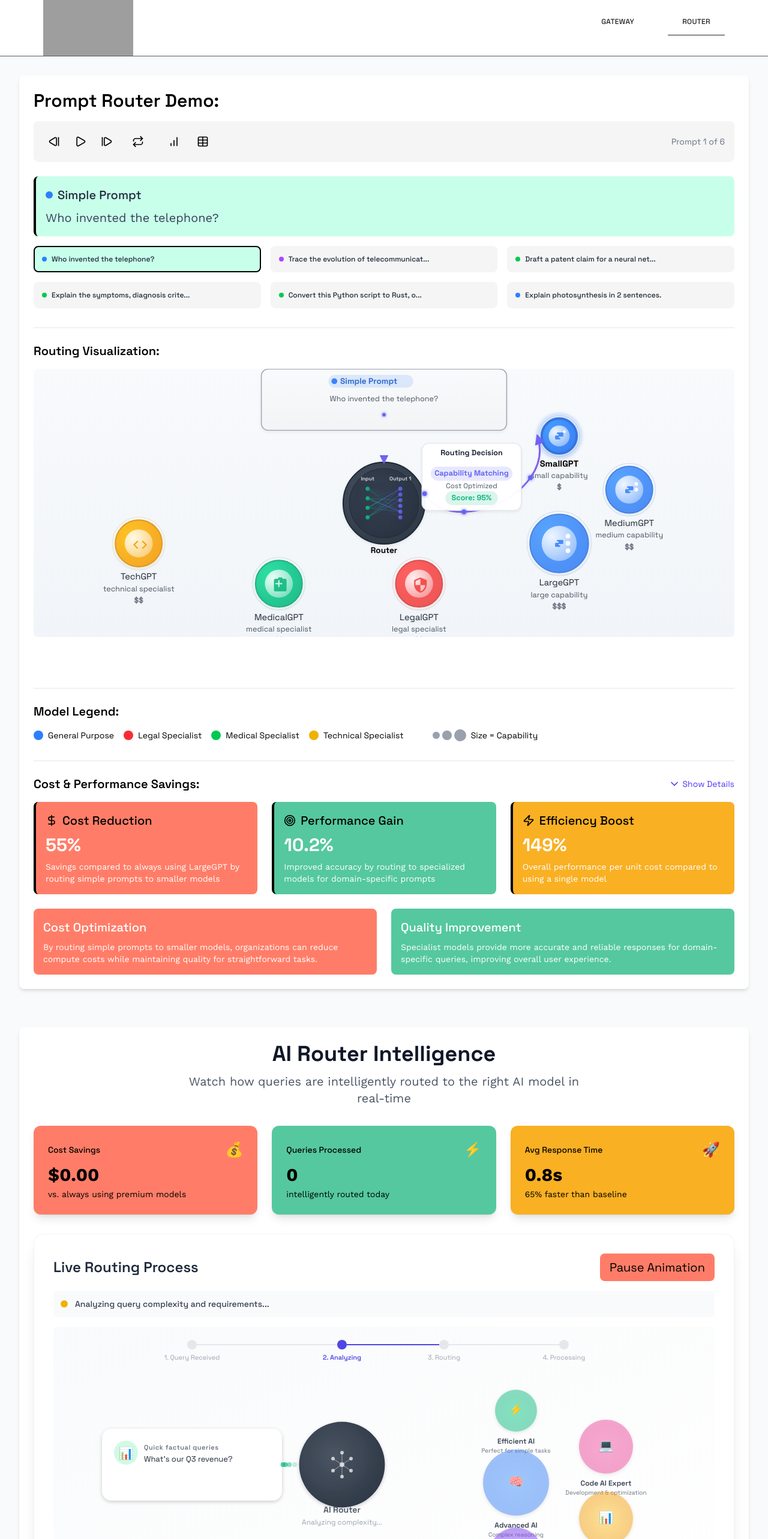
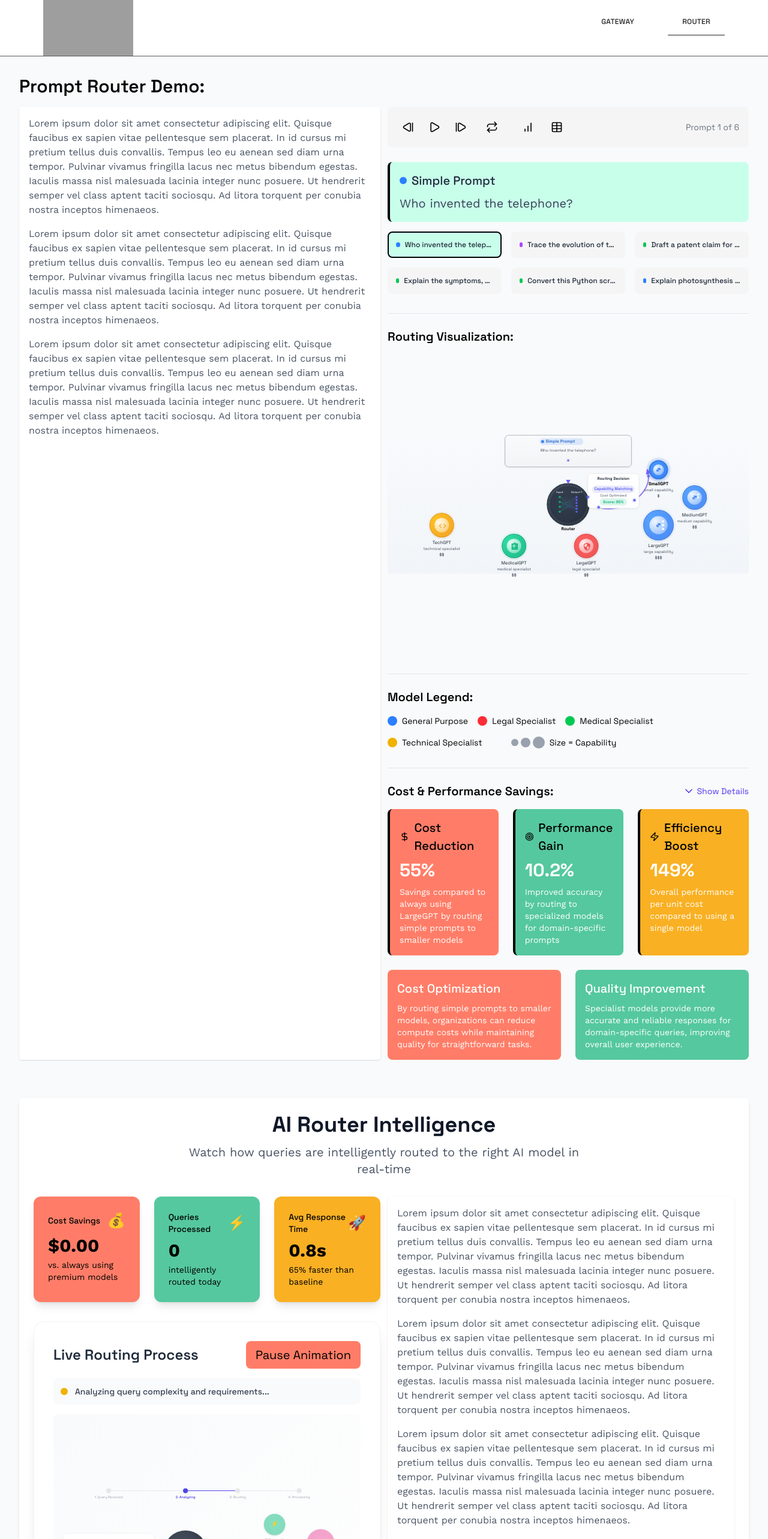
Before and after one commit to sandeepsai-stack/demo-viz, a React (Vite) app: page /demo-viz/router in a window 1280 px wide. Shown: the part 20-2586 px from the top of the page at 60% size. Built offline with nearby package versions, Linux system fonts and the light colour scheme; grey boxes are pictures that could not be loaded.

Commit message:
Updated router visualization with the requirement

```diff
--- a/src/components/RouterOne.tsx
+++ b/src/components/RouterOne.tsx
@@ -1,7 +1,7 @@
 import React, { useEffect, useState, useRef } from 'react';
 import * as d3 from 'd3';
 import { promptExamples, modelData } from '../utils/data';
-import { PlayIcon, PauseIcon, StepForwardIcon, StepBackIcon, RepeatIcon, BarChartIcon, CheckCircleIcon, BrainIcon, NetworkIcon, ActivityIcon, CpuIcon, ZapIcon, DollarSignIcon, TargetIcon, AlertCircleIcon, ChevronDownIcon, ChevronUpIcon, ArrowRightIcon, TableIcon } from 'lucide-react';
+import { PlayIcon, PauseIcon, StepForwardIcon, StepBackIcon, RepeatIcon, BarChartIcon, CheckCircleIcon, ZapIcon, DollarSignIcon, TargetIcon, AlertCircleIcon, ChevronDownIcon, ChevronUpIcon, TableIcon } from 'lucide-react';
 interface promptExample {
     type: string;
     text: string;
@@ -794,9 +794,21 @@ export const RouterOne = () => {
     const savingsData = calculateSavings();
     return (<div className="w-full bg-gray-50 p-8">
         <div className="max-w-7xl mx-auto">
-            <div className="bg-white rounded-lg shadow-md p-6">
+            <h1 className="text-3xl font-semibold mb-4">Prompt Router Demo:</h1>
+            <div className="grid grid-cols-1 md:grid-cols-2 gap-3">
+                <div className="bg-white p-4 rounded shadow">
+                    <p className="text-gray-600 mb-4 text-base">
+                        Lorem ipsum dolor sit amet consectetur adipiscing elit. Quisque faucibus ex sapien vitae pellentesque sem placerat. In id cursus mi pretium tellus duis convallis. Tempus leo eu aenean sed diam urna tempor. Pulvinar vivamus fringilla lacus nec metus bibendum egestas. Iaculis massa nisl malesuada lacinia integer nunc posuere. Ut hendrerit semper vel class aptent taciti sociosqu. Ad litora torquent per conubia nostra inceptos himenaeos.
+                    </p>
+                    <p className="text-gray-600 mb-4 text-base">
+                        Lorem ipsum dolor sit amet consectetur adipiscing elit. Quisque faucibus ex sapien vitae pellentesque sem placerat. In id cursus mi pretium tellus duis convallis. Tempus leo eu aenean sed diam urna tempor. Pulvinar vivamus fringilla lacus nec metus bibendum egestas. Iaculis massa nisl malesuada lacinia integer nunc posuere. Ut hendrerit semper vel class aptent taciti sociosqu. Ad litora torquent per conubia nostra inceptos himenaeos.
+                    </p>
+                    <p className="text-gray-600 mb-4 text-base">
+                        Lorem ipsum dolor sit amet consectetur adipiscing elit. Quisque faucibus ex sapien vitae pellentesque sem placerat. In id cursus mi pretium tellus duis convallis. Tempus leo eu aenean sed diam urna tempor. Pulvinar vivamus fringilla lacus nec metus bibendum egestas. Iaculis massa nisl malesuada lacinia integer nunc posuere. Ut hendrerit semper vel class aptent taciti sociosqu. Ad litora torquent per conubia nostra inceptos himenaeos.
+                    </p>
+                </div>
+                <div>
                     <div className="mb-8">
-                    <h1 className="text-3xl font-semibold mb-4">Prompt Router Demo:</h1>
                         {/* Demo controls */}
                         <div className="bg-mt-gray flex items-center justify-between mb-6 p-4 rounded-lg">
                             <div className="flex items-center space-x-2">
@@ -983,7 +995,7 @@ export const RouterOne = () => {
                     <div className="border-t border-gray-200 pt-6">
                         <h2 className="text-xl font-semibold mb-4">Routing Visualization:</h2>
                         <div className="h-[500px] w-full">
-                        <svg ref={svgRef} viewBox="0 0 1200 460" width="100%" ></svg>
+                            <svg ref={svgRef} viewBox="0 0 1200 460" width="100%" height="100%"></svg>
                         </div>
                     </div>
                     {/* Performance Comparison Section */}
@@ -1361,6 +1373,8 @@ export const RouterOne = () => {
                     </div>
                 </div>
             </div>
+
+        </div>
     </div>
     );
 };
--- a/src/components/RouterTwo.tsx
+++ b/src/components/RouterTwo.tsx
@@ -858,7 +858,8 @@ const RouterTwo = () => {
               Watch how queries are intelligently routed to the right AI model in real-time
             </p>
           </div>
-
+          <div className="grid grid-cols-1 md:grid-cols-2 gap-3">
+            <div>
               {/* Metrics Dashboard */}
               <div className="grid grid-cols-1 md:grid-cols-3 gap-6 mb-8">
                 <div className="bg-mt-red rounded-xl p-6 shadow-lg">
@@ -900,7 +901,6 @@ const RouterTwo = () => {
                   </p>
                 </div>
               </div>
-
               {/* Main Visualization */}
               <div className="bg-white rounded-2xl shadow-xl border border-gray-100 p-8">
                 <div className="flex items-center justify-between mb-4">
@@ -956,6 +956,19 @@ const RouterTwo = () => {
                 </div>
               </div>
             </div>
+            <div className="bg-white p-4 rounded shadow">
+              <p className="text-gray-600 mb-4 text-base">
+                Lorem ipsum dolor sit amet consectetur adipiscing elit. Quisque faucibus ex sapien vitae pellentesque sem placerat. In id cursus mi pretium tellus duis convallis. Tempus leo eu aenean sed diam urna tempor. Pulvinar vivamus fringilla lacus nec metus bibendum egestas. Iaculis massa nisl malesuada lacinia integer nunc posuere. Ut hendrerit semper vel class aptent taciti sociosqu. Ad litora torquent per conubia nostra inceptos himenaeos.
+              </p>
+              <p className="text-gray-600 mb-4 text-base">
+                Lorem ipsum dolor sit amet consectetur adipiscing elit. Quisque faucibus ex sapien vitae pellentesque sem placerat. In id cursus mi pretium tellus duis convallis. Tempus leo eu aenean sed diam urna tempor. Pulvinar vivamus fringilla lacus nec metus bibendum egestas. Iaculis massa nisl malesuada lacinia integer nunc posuere. Ut hendrerit semper vel class aptent taciti sociosqu. Ad litora torquent per conubia nostra inceptos himenaeos.
+              </p>
+              <p className="text-gray-600 mb-4 text-base">
+                Lorem ipsum dolor sit amet consectetur adipiscing elit. Quisque faucibus ex sapien vitae pellentesque sem placerat. In id cursus mi pretium tellus duis convallis. Tempus leo eu aenean sed diam urna tempor. Pulvinar vivamus fringilla lacus nec metus bibendum egestas. Iaculis massa nisl malesuada lacinia integer nunc posuere. Ut hendrerit semper vel class aptent taciti sociosqu. Ad litora torquent per conubia nostra inceptos himenaeos.
+              </p>
+            </div>
+          </div>
+        </div>
       </div>
     </div>
   );
```
Lines whose indentation alone changed are shown as unchanged.
